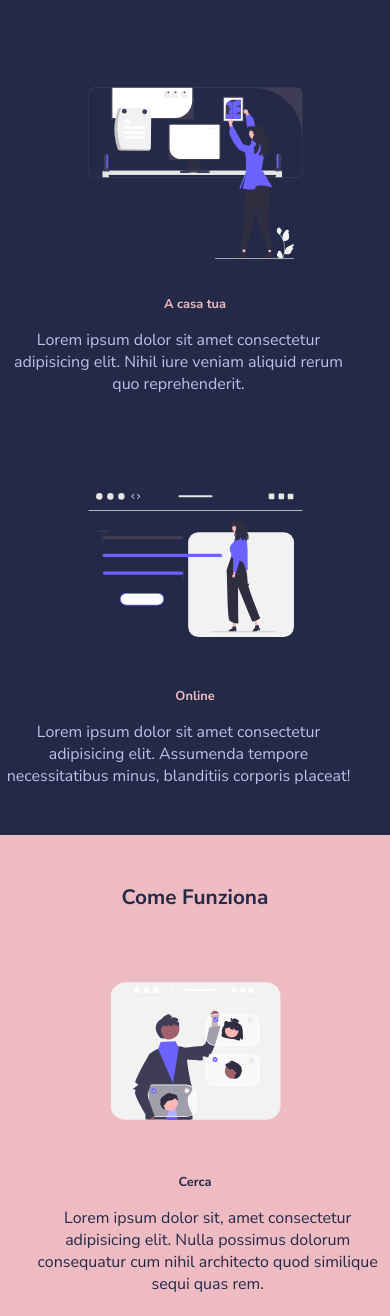
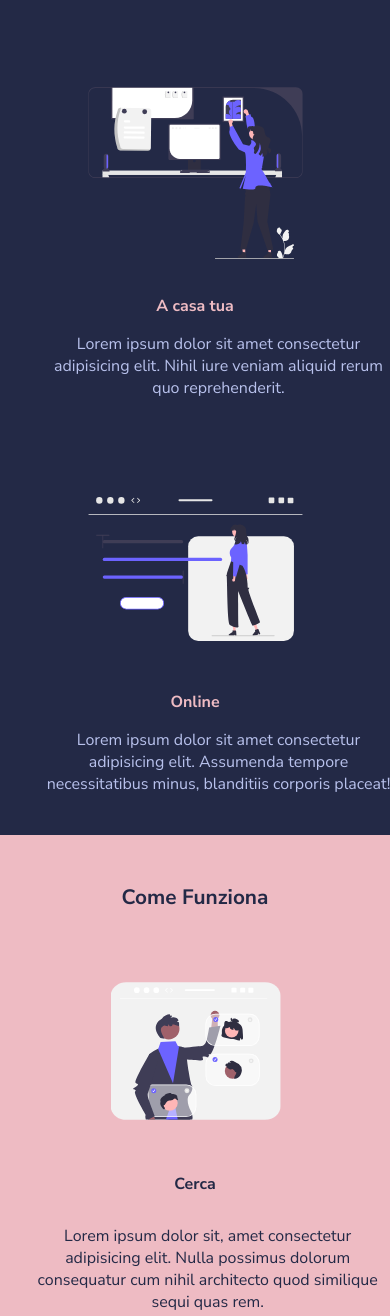
Before and after one commit to RosarioNici/html-css-resp-wannab, a plain HTML site: page index.html in a window 390 px wide. Shown: the part 200-1516 px from the top of the page. Drawn offline with Linux system fonts and the light colour scheme.

Commit message:
correction background color section why us

```diff
--- a/css/style.css
+++ b/css/style.css
@@ -147,12 +147,19 @@ img {
     }
 
     h3 {
-        font-size: 0.8rem;
+        font-size: 1rem;
     }
 
     .text {
         width: 350px;
         margin-left: -120px;
+        margin-top: 30px;
+        margin-bottom: 30px;
+    }
+
+    .text-lesson {
+        width: 350px;
+        margin-left: -80px;
     }
 
     img {
@@ -178,6 +185,21 @@ img {
         margin-bottom: 100px;
         transform: scale(1.5);
     }
+
+    .lessons {
+        margin-bottom: 40px;
+    }
+
+    .steps {
+        margin: 0;
+    }
+
+    .why-us {
+        background: #222;
+        padding-top: 40px;
+        margin-bottom: 0;
+    }
+
 }
 
 
--- a/index.html
+++ b/index.html
@@ -34,7 +34,7 @@
                         <div class="card">
                             <img class="lesson-img" src="./img/home.svg" alt="Lezioni a casa tua" />
                             <h3 class="title">A casa tua</h3>
-                            <p class="text">
+                            <p class="text-lesson">
                                 Lorem ipsum dolor sit amet consectetur adipisicing elit. Nihil iure veniam aliquid rerum
                                 quo reprehenderit.
                             </p>
@@ -44,7 +44,7 @@
                         <div class="card">
                             <img class="lesson-img" src="./img/online.svg" alt="Lezioni online" />
                             <h3 class="title">Online</h3>
-                            <p class="text">
+                            <p class="text-lesson">
                                 Lorem ipsum dolor sit amet consectetur adipisicing elit. Assumenda tempore
                                 necessitatibus minus, blanditiis corporis placeat!
                             </p>
```
